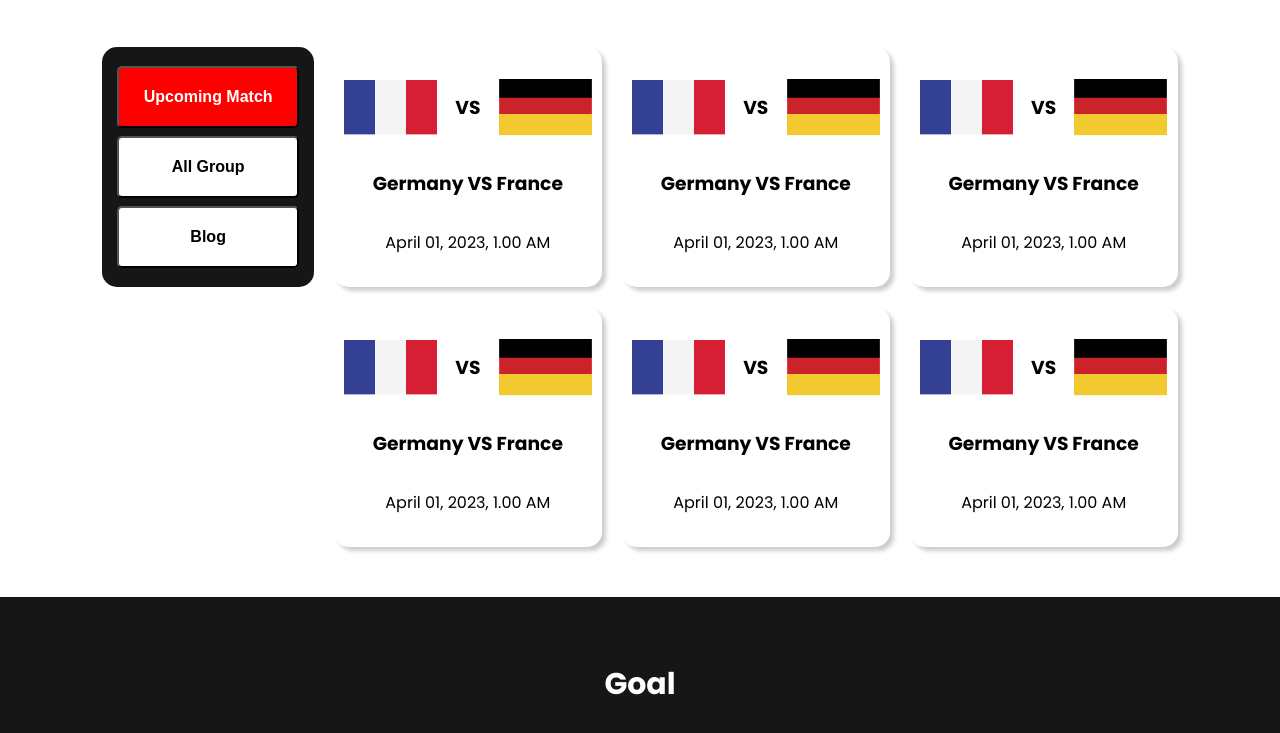
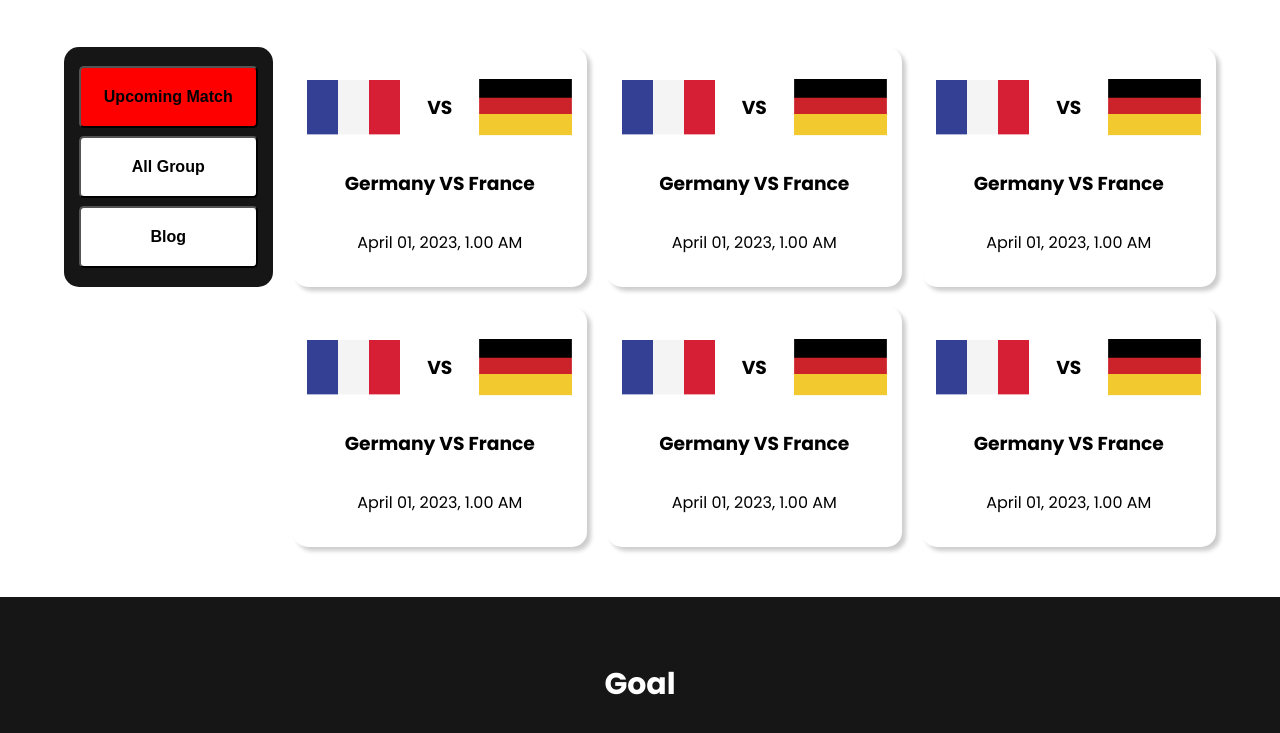
Before and after one commit to muhammadraselhossain/worldcup, a plain HTML site: page index.html in a window 1280 px wide. Shown: the part 453-1186 px from the top of the page. Drawn offline with Linux system fonts and the light colour scheme; a web font is replaced by a local one.

Commit message:
final code added

```diff
--- a/index.html
+++ b/index.html
@@ -16,13 +16,14 @@
     <main>
         <section class="hero-section">
             <div class="hero-div">
+                <div class="main-blog-div"></div>
                 <div class="hero-conetent">
                     <h1>The Greatest<br> show on the <br>earth</h1>
                     <p>Contrary to popular belief, Lorem Ipsum is not simply<br>
                         random text. It has roots in a piece of classical Latin <br>
                         literature from 45 BC, making it over 2000 years old.
                     </p>
-                    <button type="submit">Watch Live <i class="fa-solid fa-angle-right"></i></button>
+                    <button type="submit">Watch Live<i class="fa-solid fa-angle-right"></i></button>
                 </div>
                 <div class="hero-banner">
                     <img src="assets/Banner Image.png" alt="banner">
@@ -31,10 +32,11 @@
             </div>
         </section>
         <section class="upcoming-match-section">
+            <div class="main-match-div">
                 <div class="upcoming-match-button">
-                <button type="submit" id="upcoming-match">Upcoming Match</button>
+                    <button type="submit" id="upcoming-match"><a href="index.html">Upcoming Match</a></button>
                     <button>All Group</button>
-                <button>Blog</button>
+                    <button><a href="blog.html">Blog</a></button>
                 </div>
                 <div class="upcoming-match-div">
                     <div class="matches">
@@ -92,6 +94,7 @@
                         <p>April 01, 2023, 1.00 AM</p>
                     </div>
                 </div>
+            </div>
         </section>
 
     </main>
--- a/style.css
+++ b/style.css
@@ -18,7 +18,7 @@ body{
     margin-top:50px;
 }
 .hero-div{
-    width:80%;
+    width:90%;
     height:400px;
     background:#161616;
     display: flex;
@@ -73,10 +73,9 @@ body{
     height:500px;
     background:#ffffff;
     margin-top:50px;
-    padding:0 8% 0 8%;
     display: flex;
     align-items:top;
-    justify-content: space-between;
+    justify-content: center;
     column-gap: 20px;
 
 
@@ -86,13 +85,21 @@ body{
     grid-template-columns: repeat(3,1fr);
     grid-template-columns: auto auto auto;
     grid-gap:20px;
-    width:80%;
+    width:90%;
     height:100%;
     background:#ffffff;
     border-radius:15px;
     border-radius: 30px;
 
 
+}
+.main-match-div{
+    width:90%;
+    height: auto;
+    display: flex;
+    column-gap: 20px;
+    align-items:top;
+    justify-content: center;
 }
 #upcoming-match{
     background:red;
@@ -135,6 +142,11 @@ body{
     align-items: center;
     justify-content: space-around;
     width:100%;
+}
+.upcoming-match-button button a{
+    text-decoration: none;
+    color:black;
+
 }
 
 /*matches section end*/
```
Lines whose indentation alone changed are shown as unchanged.
